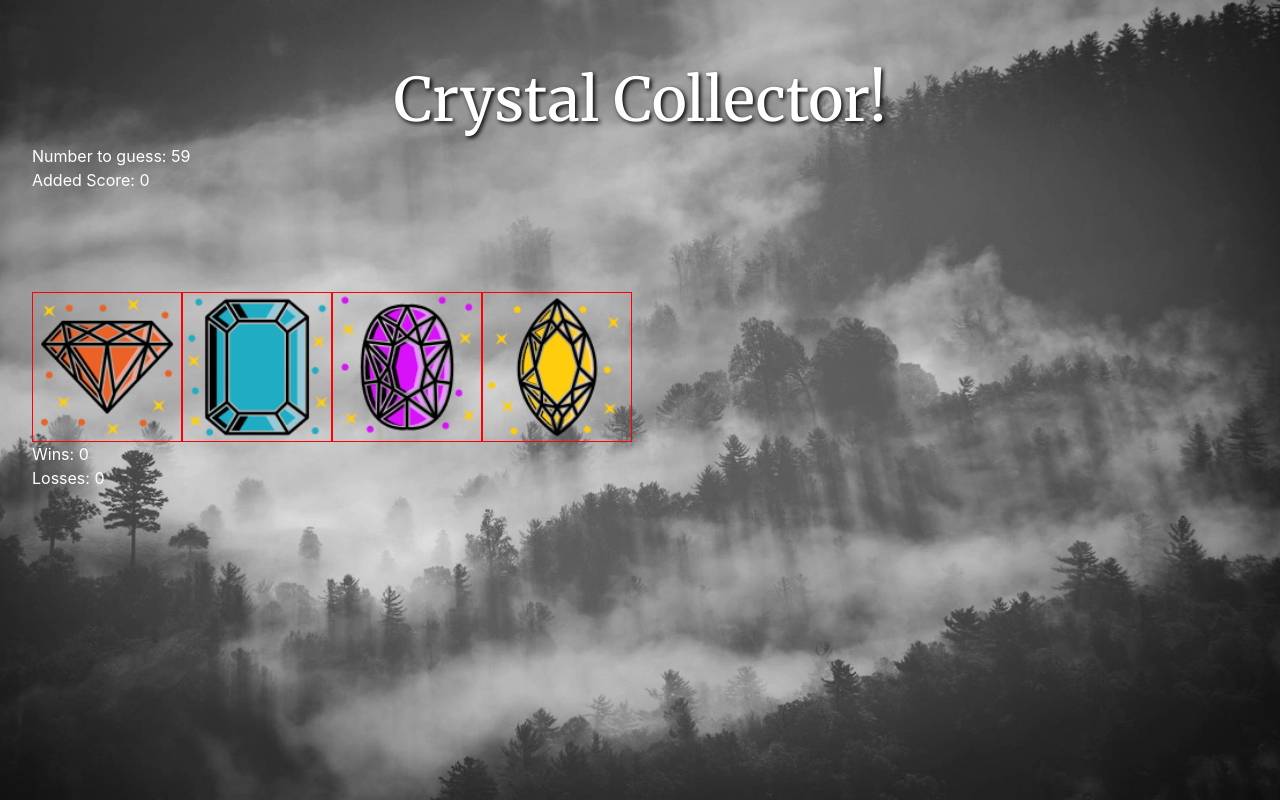
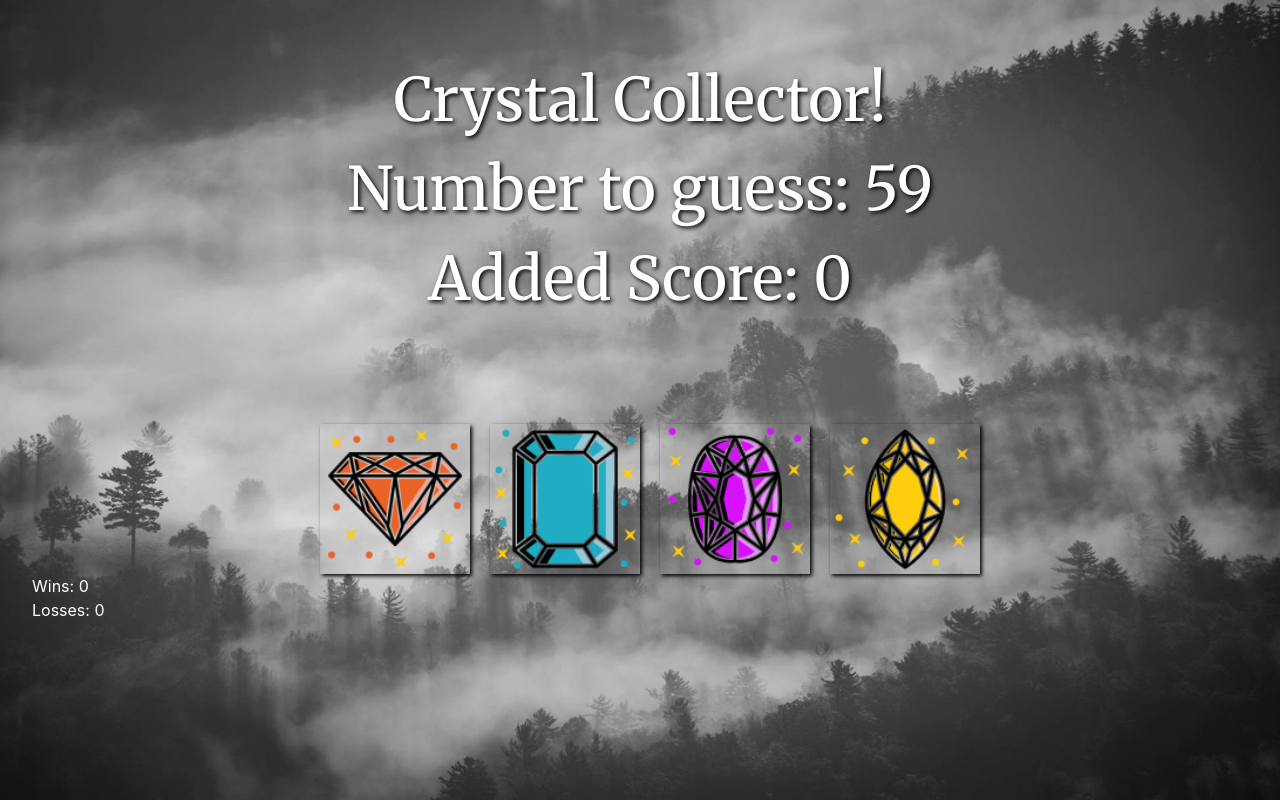
Before and after one commit to Bcalderon400/unit-4-game, a plain HTML site: page index.html in a window 1280 px wide. Drawn offline with nearby package versions, Linux system fonts and the light colour scheme.

Commit message:
added margin to images, and centered some content

```diff
--- a/assets/css/style.css
+++ b/assets/css/style.css
@@ -15,7 +15,7 @@ body {
     background: rgba(0, 0, 0, 0.0);
 }
 
-h1 {
+h1, #numToguess, #counter {
     font-family: 'Merriweather', serif;
     font-size: 60px;
     text-align: center;
@@ -25,38 +25,11 @@ h1 {
 .crystals {
     display: flex;
     margin-top: 100px;
+    justify-content: center;
 }
-
 .crystal {
-    border: 1px solid red;
     height: 150px;
     width: 150px;
+    margin-left: 20px;
+    box-shadow: 2px 2px 4px #000000;
 }
-
-
-/***
-.win,
-.loss {
-    text-align: center;
-    padding: 40px;
-    text-shadow: 2px 2px 4px #000000;
-}
-
-
-.card-body {
-    text-align: center;
-    color: black;
-}
-
-img {
-    padding: 20px;
-}
-
-p {
-    text-shadow: 2px 2px 4px #000000;
-    text-align: center;
-}
-
-.rules {
-    padding-top: 50px;
-}***/
--- a/assets/javascript/game.js
+++ b/assets/javascript/game.js
@@ -34,7 +34,8 @@ var resetStart = function() {
 
         crystal.css({
             "background-image": "url(" + images[i] + ")",
-            "background-size": "cover"
+            "background-size": "cover",
+
         })
 
         $(".crystals").append(crystal);
@@ -57,7 +58,7 @@ $(document).on('click', ".crystal", function() {
 
     if (counter > random_result) {
 
-        loss--;
+        loss++;
 
         $(".loss").html("Losses: " + loss);
 
```
